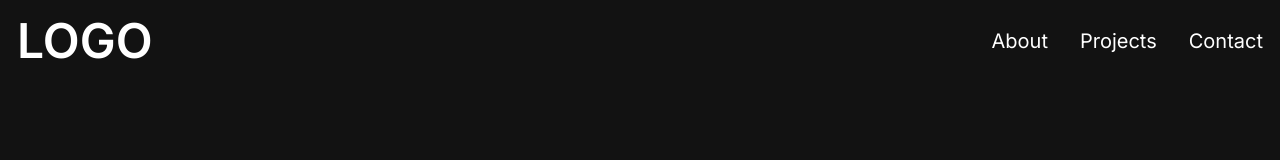
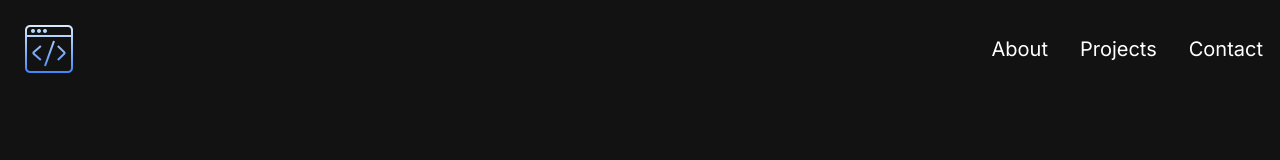
Before and after one commit to michellebau/portfolio, a Next.js app: page / in a window 1280 px wide. Shown: the top 160 px of the page. Built offline with nearby package versions, Linux system fonts and the light colour scheme.

Commit message:
updated logo

```diff
--- a/src/app/components/Navbar.jsx
+++ b/src/app/components/Navbar.jsx
@@ -1,6 +1,7 @@
 "use client";
 import Link from "next/link";
 import React, { useState } from "react";
+import Image from "next/image";
 import NavLink from "./NavLink";
 import { Bars3Icon, XMarkIcon } from "@heroicons/react/24/solid";
 import MenuOverlay from "./MenuOverlay";
@@ -26,12 +27,13 @@ const Navbar = () => {
   return (
     <nav className="fixed mx-auto border border-[#121212] top-0 left-0 right-0 z-10 bg-[#121212] bg-opacity-100">
       <div className="flex container lg:py-4 flex-wrap items-center justify-between mx-auto px-4 py-2">
-        <Link
-          href={"/"}
-          className="text-2xl md:text-5xl text-white font-semibold"
-        >
-          LOGO
-        </Link>
+        <Image
+                src="/images/icons8-code-64-gradient.png"
+                alt="code gradient icon"
+                width={64}
+                height={64}
+                href={"/"}
+              />
         <div className="mobile-menu block md:hidden">
           {!navbarOpen ? (
             <button
```
Also changed, not shown: public/images/icons8-code-64-gradient.png (added).
